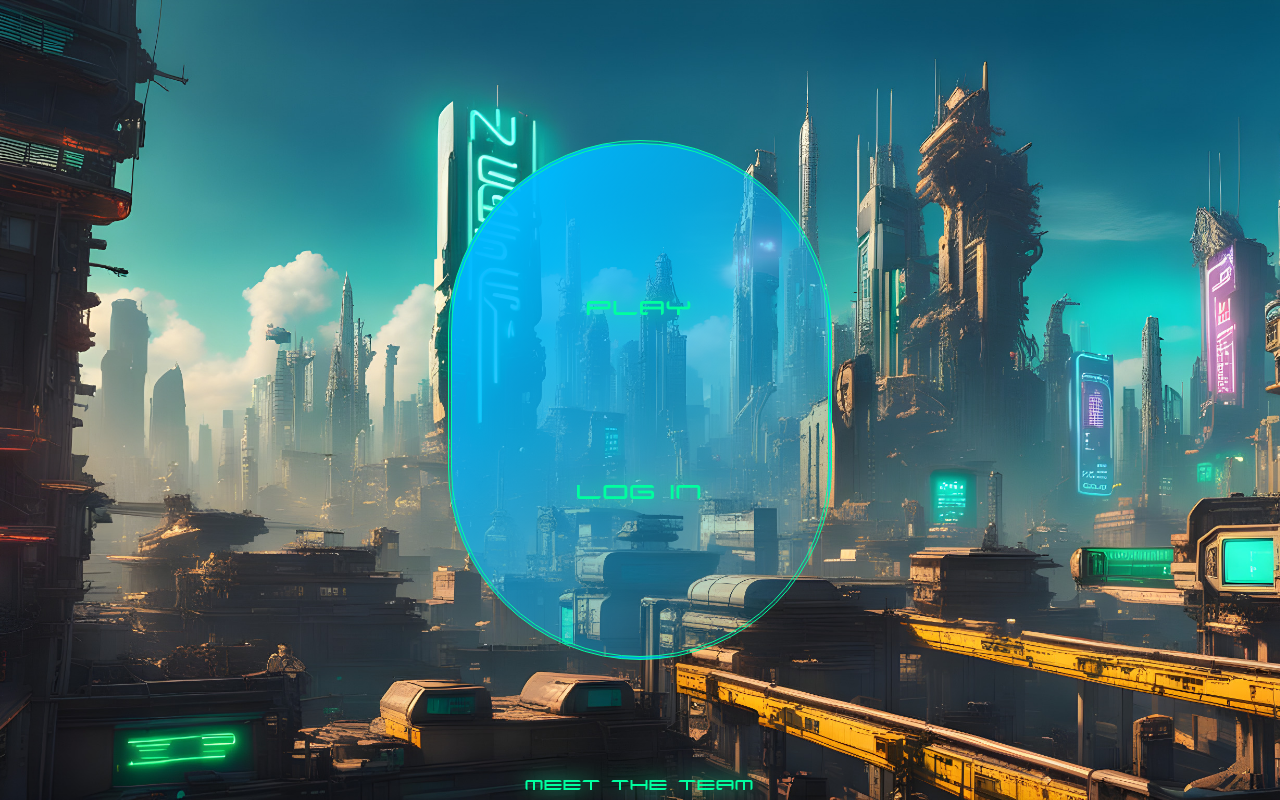
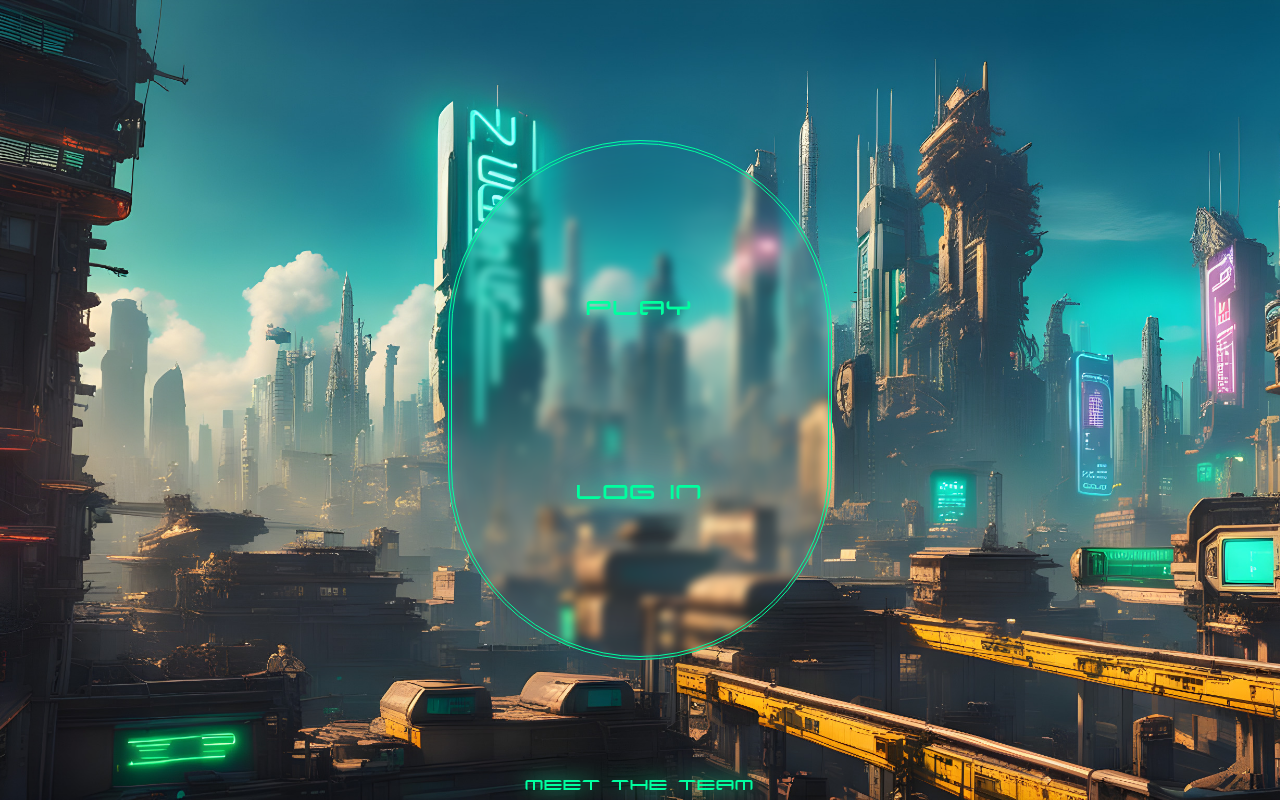
Before and after one commit to benatcastro/Transcendence, a SvelteKit app in the folder frontend/: page / in a window 1280 px wide. Built offline with nearby package versions, Linux system fonts and the light colour scheme; what tailwindcss-animation-delay would draw is missing.

Commit message:
flicker keyframes and animation

```diff
--- a/frontend/src/app.css
+++ b/frontend/src/app.css
@@ -31,16 +31,19 @@
         after:content-['CyberPong'] after:absolute after:left-1/2 after:-translate-x-1/2 after:drop-shadow-neongreen-s
         from-transparent to-transparent
         opacity-0
-        animate-fade-in-out
+        /* animate-fade-in-out */
     }
 
     .primary-menu {
         @apply flex flex-col
         justify-center items-center
         font-xenotron
-        border-4 rounded-full border-double border-neongreen dark:border-neonpink /* Border color */
+        border-4 rounded-full border-double border-neongreen dark:border-blue-600 drop-shadow-neonblue-m /* Border color */
         desktop:min-h-[300px] desktop:min-w-[300px] desktop:max-h-[550px] desktop:max-w-[550px]
-        bg-gradient-to-br from-neongreen via-neonblue dark:from-neonred dark:via-[#5e26b1] via-10% /* Gradients and colors */
+        backdrop-blur-sm
+        dark:bg-neonblue
+
+        /* bg-gradient-to-br from-neongreen via-neonblue dark:from-neonblue dark:via-neonblue/50 via-10% Gradients and colors */
     }
 
     .primary-button {
@@ -61,4 +64,5 @@
         portrait:text-secodaryp
         landscape:text-secodaryl;
     }
+
 }
--- a/frontend/tailwind.config.js
+++ b/frontend/tailwind.config.js
@@ -33,12 +33,33 @@ export default {
         'fade-out': {
           '0%': { opacity: '1' },
           '100%': { opacity: '0' },
+        },
+        'flicker': {
+          '0%': {
+            opacity: '0.1'
+          },
+          '2%': {
+            opacity: '1'
+          },
+          '4%': {
+            opacity: '0.1'
+          },
+          '8%': {
+            opacity: '1'
+          },
+          '70%': {
+            opacity: '0.7'
+          },
+          '100%': {
+            opacity: '1'
+          }
         }
       },
       animation: {
         'fade-in': 'fade-in 2s ease-in-out forwards',
         'fade-out': 'fade-out 2s ease-in-out forwards',
         'fade-in-out': 'fade-in 2s ease-in-out, fade-out 2s 2s ease-in forwards',
+        'flicker': 'flicker 2s linear infinite'
       },
       dropShadow: {
         'neonpink-s': '0 0 10px rgba(234, 0, 217, 0.8)',
```
